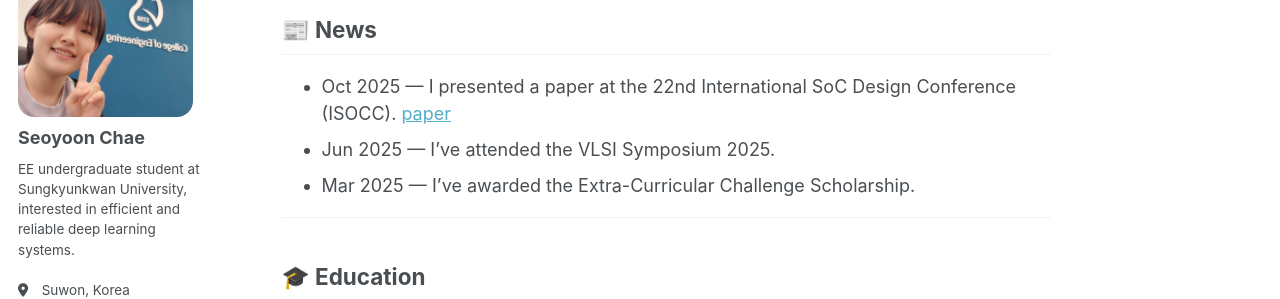
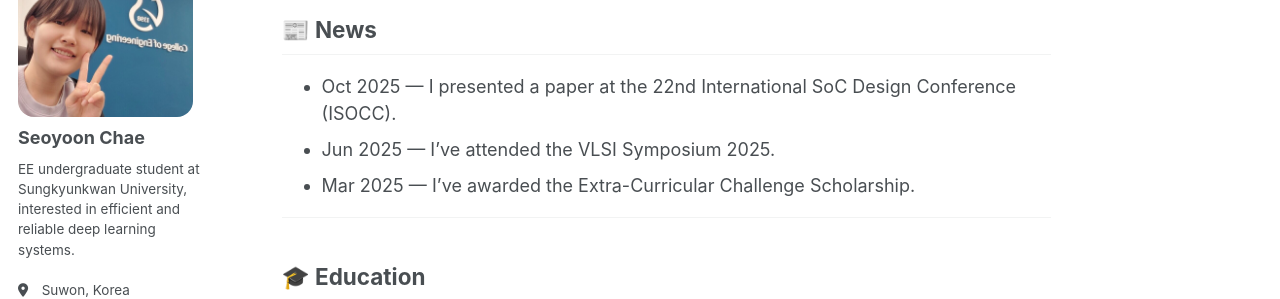
Before and after one commit to chae-sy/chae-sy.github.io, a Jekyll site: the page built from _pages/about.md, in a window 1280 px wide and 900 px high, scrolled down 1116 px. Shown: the part 157-456 px from the top of the window. Built offline with Jekyll 4.4.1, drawn with Linux system fonts in a browser that asks for light colours; some web fonts are replaced; a script bundle is joined from its source files by our own code; library files that are not in the unit come from our copies.

Commit message:
Update about.md

```diff
--- a/_pages/about.md
+++ b/_pages/about.md
@@ -44,7 +44,7 @@ My long-term goal is to build scalable AI systems that are both intelligent and
 
 ## 📰 News
 
-- Oct 2025 — I presented a paper at the 22nd International SoC Design Conference (ISOCC). [paper](https://chae-sy.github.io/publications/2025-isocc-llm-fpga)
+- Oct 2025 — I presented a paper at the 22nd International SoC Design Conference (ISOCC).
 - Jun 2025 — I've attended the VLSI Symposium 2025.
 - Mar 2025 — I've awarded the Extra-Curricular Challenge Scholarship.
 
```
